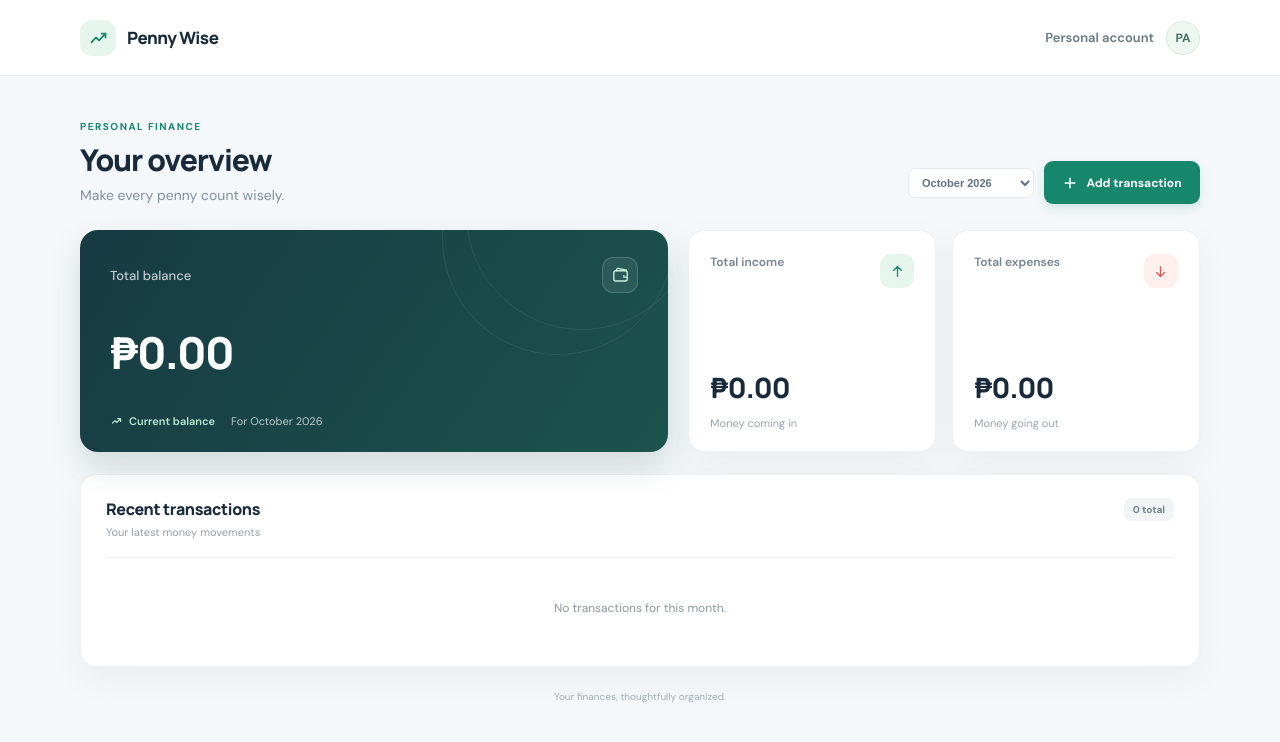
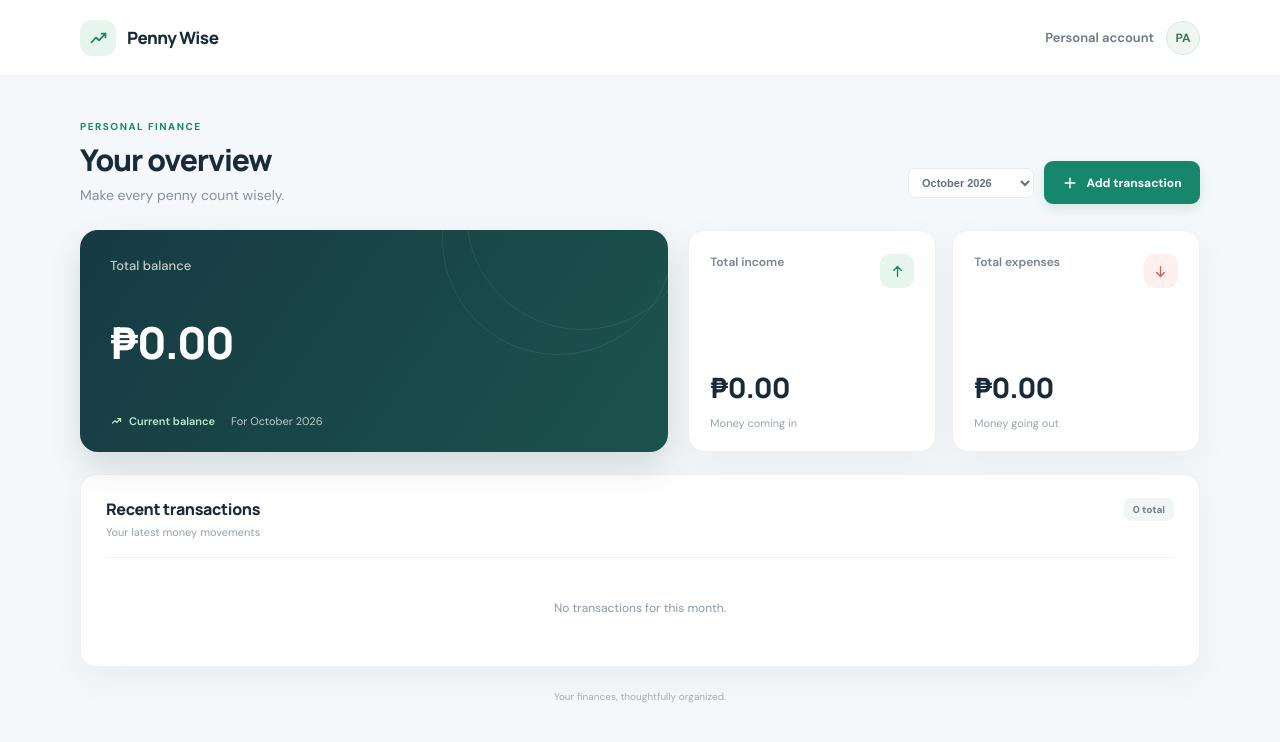
Before and after one commit to EJLF/Penny-Wise, a React (Vite) app: page / in a window 1280 px wide. Shown: the top 742 px of the page. Built offline with nearby package versions, Linux system fonts and the light colour scheme.

Commit message:
Remove icon

```diff
--- a/src/Components/Balance.tsx
+++ b/src/Components/Balance.tsx
@@ -13,13 +13,13 @@ const Balance = ({ transactions, periodLabel }: BalanceProps) => {
     <article className="balance-card">
       <div className="balance-card__top">
         <p className="balance-card__label">Total balance</p>
-        <span className="balance-card__icon" aria-hidden="true">
+        {/* <span className="balance-card__icon" aria-hidden="true">
           <svg viewBox="0 0 24 24" fill="none">
             <rect x="3.5" y="6" width="17" height="13" rx="2.5" stroke="currentColor" strokeWidth="1.7" />
             <path d="M16 14h4.5M7 6V4.8a1.8 1.8 0 0 1 2.2-1.75l10.3 2.3" stroke="currentColor" strokeWidth="1.7" strokeLinecap="round" />
             <circle cx="16.3" cy="12.5" r="1" fill="currentColor" />
           </svg>
-        </span>
+        </span> */}
       </div>
       <p className="balance-card__amount">{formatCurrency(total)}</p>
       <div className="balance-card__bottom">
```
